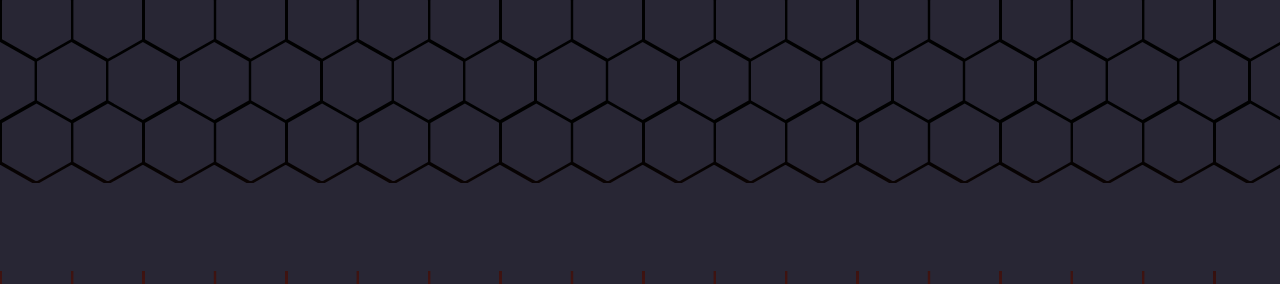
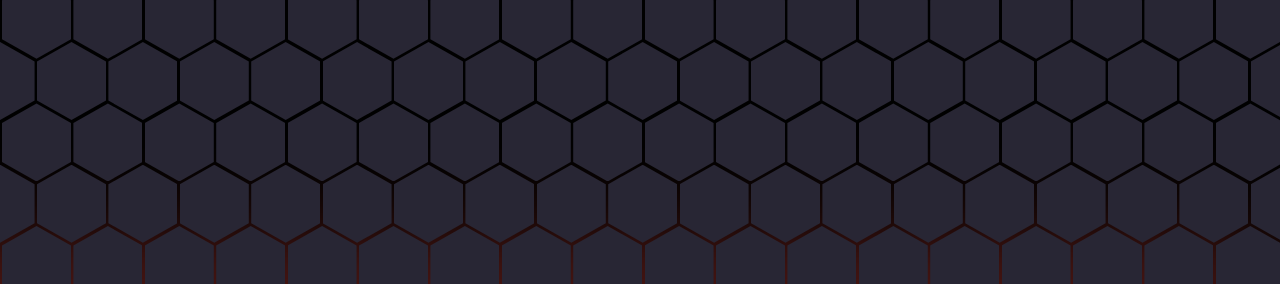
Before and after one commit to GonzaSotelo/porfolio2024, a plain HTML site: page index.html in a window 1280 px wide. Shown: the part 433-717 px from the top of the page. Drawn offline with Linux system fonts and the light colour scheme.

Commit message:
menucelular

```diff
--- a/css/proyectos.css
+++ b/css/proyectos.css
@@ -6,7 +6,9 @@ height: 100%;
 
 z-index: 60;
 
+margin-top: 17vh;
+
 position: relative;
 
-background-color: #282634;
+background-color: #282634f0;
 }
```
